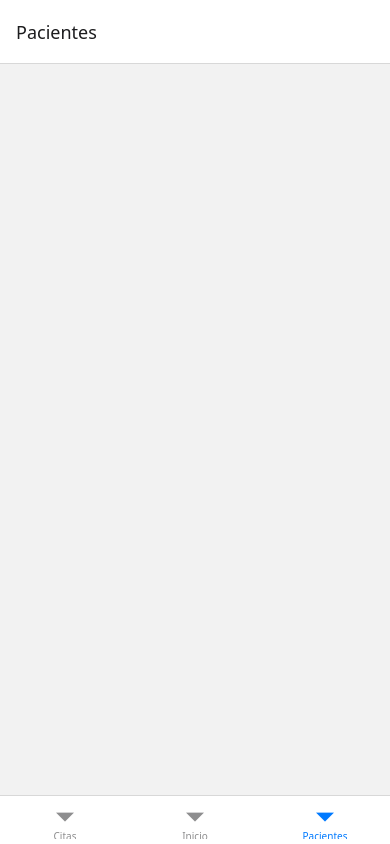
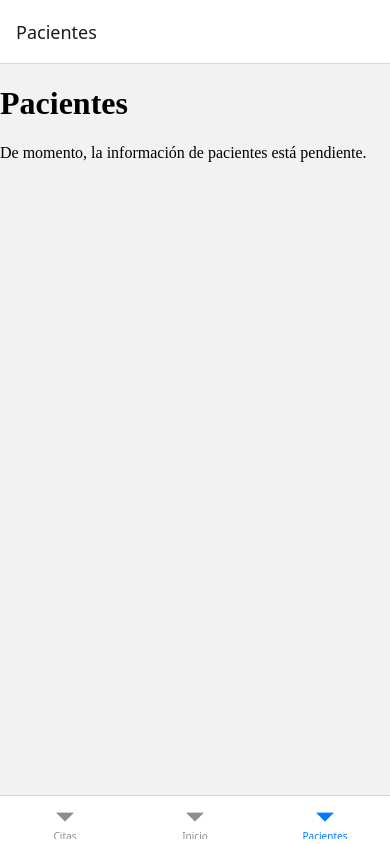
Before and after one commit to brianpm141/Agenda, a React Native app in the folder agenda/: screen /Pacientes in a window 390 px wide. Built offline with nearby package versions, Linux system fonts and the light colour scheme.

Commit message:
Descripción de los cambios realizados en la rama pacientes

```diff
--- a/agenda/scr/views/pacientes.jsx
+++ b/agenda/scr/views/pacientes.jsx
@@ -1,3 +1,10 @@
-export default function Pacientes(){
+import React from 'react';
 
+export default function Pacientes() {
+    return (
+        <div>
+            <h1>Pacientes</h1>
+            <p>De momento, la información de pacientes está pendiente.</p>
+        </div>
+    );
 }
```
